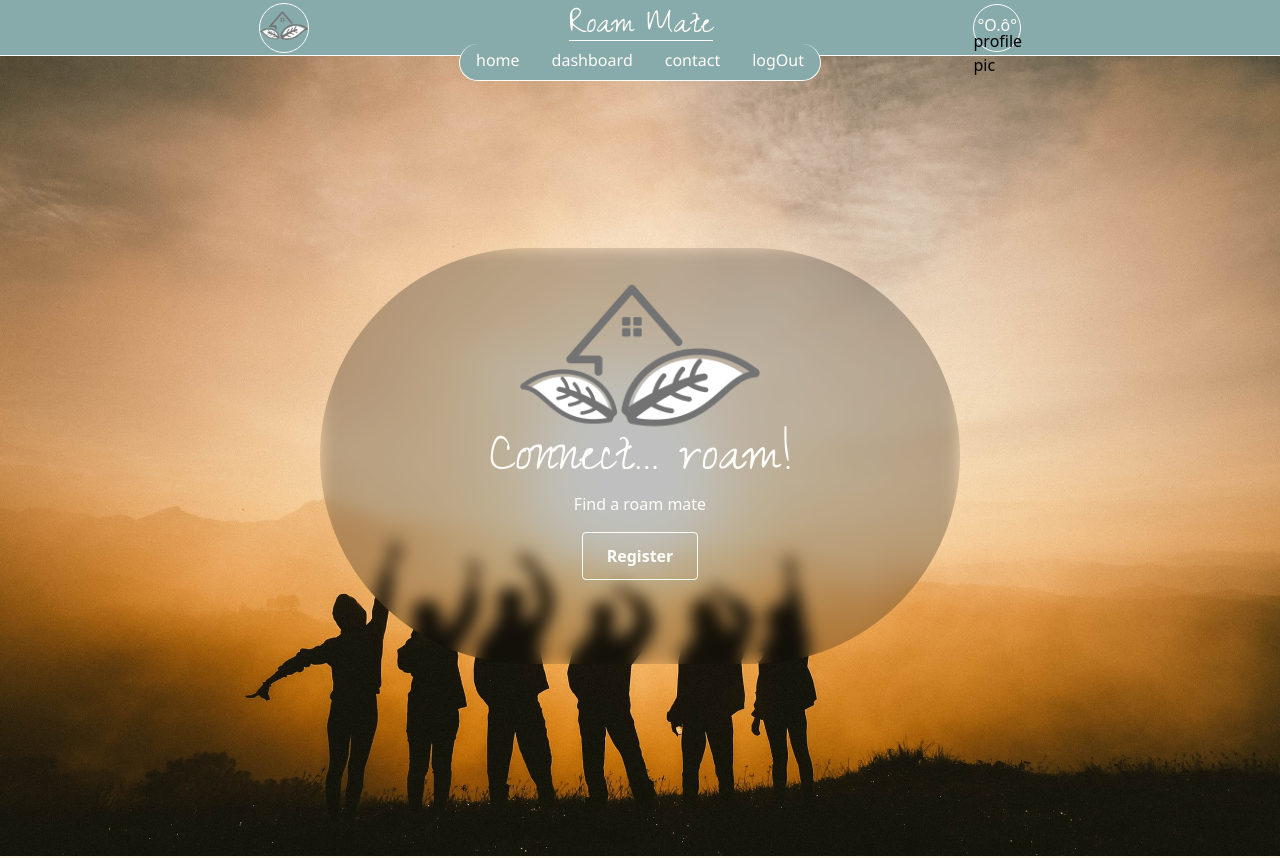
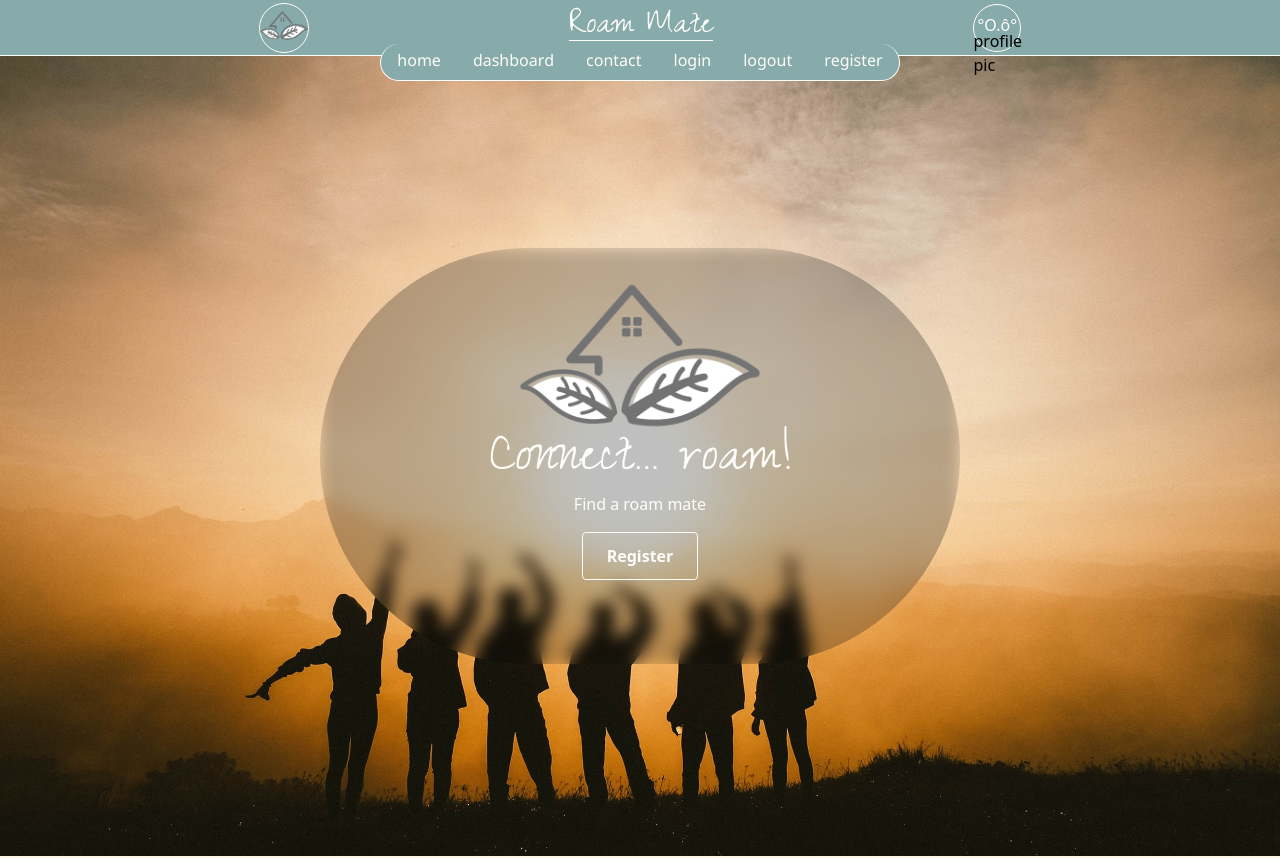
Before and after one commit to pietow/client-react, a React (Create React App) app: page / in a window 1280 px wide. Shown: the top 858 px of the page. Built offline with nearby package versions, Linux system fonts and the light colour scheme.

Commit message:
chore: connect navList with .json

```diff
--- a/src/App.js
+++ b/src/App.js
@@ -8,7 +8,6 @@ import Header from './components/Header'
 import Footer from './components/Footer'
 import Dashboard from './pages/Dashboard'
 import Login from './pages/Login'
-import HeaderLarge from './components/HeaderLarge'
 
 export default function App() {
 
@@ -21,7 +20,6 @@ export default function App() {
 
     return (
         <BrowserRouter>
-            {/* {<HeaderLarge/>} */}
             <Header toggle={toggle} setToggle={setToggle} toggleBurger={toggleBurger}/>
             <div className={toggle ? "transition duration-75 blur ease-in saturate-50" : "transition duration-50 ease-in"}>
             <Routes>
--- a/src/components/Footer/Footer.jsx
+++ b/src/components/Footer/Footer.jsx
@@ -3,13 +3,13 @@
 // import { StyleSheet, Text, View } from 'react-native'
 import React from 'react'
 import { Link } from 'react-router-dom'
-import links from '../../data/links.json'
+import linksFooter from '../../data/linksFooter.json'
 
 export default function Footer() {
     return (
         <footer className="bg-pistachio-dark pb-14 pt-4 h-14 border-t-2 border-teal-dark">
             <div className="flex md:flex-row justify-center md:mx-auto space-x-0 md:space-x-8 space-y-8 md:space-y-0 order-3 md:order-2">
-                {links.map((item) => (
+                {linksFooter.map((item) => (
                     <div className="flex flex-row" key={item.title}>
                         <div>
                             {item.links.map((link) => (
--- a/src/components/Header/lgNavList.js
+++ b/src/components/Header/lgNavList.js
@@ -1,18 +1,12 @@
 import React from 'react'
+import {Link} from 'react-router-dom'
+import linksHeader from '../../data/linksHeader.json'
 
 export default function LgNavList() {
 
-  const links = [
-    ['/', 'home'],
-    ['/dashboard', 'dashboard'],
-    ['/contact', 'contact'],
-    ['/logOut', 'logOut']
-  ]
-
-
   return (
     <ul className="flex">
-        {links.map((elem, i) => <li key={i} className="px-4 pb-2 pt-1 hover:scale-110"><a className="" href={elem[0]}>{elem[1]}</a></li>)}
+        {linksHeader.map((elem) => <li key={elem.name} className="px-4 pb-2 pt-1 hover:scale-110"><Link className="" to={elem.path}>{elem.name}</Link></li>)}
     </ul>
 
   )
--- a/src/components/HeaderLarge/HeaderLarge.jsx
+++ /dev/null
@@ -1,19 +0,0 @@
-import React from 'react'
-import Logo from '../Logo/Logo'
-import NavList from './navList.js'
-
-export default function HeaderLarge() {
-  return (
-    <header className="px-8 fixed top-0 border-b w-screen h-20 bg-teal-normal z-10 text-best-white flex flex-row justify-center items-center">
-      <a href="/" className="left-8 absolute">
-        <div className="scale-[1.3] rounded-full border border-1">
-          <Logo />
-        </div>
-      </a>
-      <h1 className='mt-4 text-7xl'>Welcome, roam mate!</h1>
-
-      <NavList />
-
-    </header>
-  )
-}
--- a/src/components/HeaderLarge/index.js
+++ /dev/null
@@ -1,3 +0,0 @@
-import HeaderLarge from './HeaderLarge'
-
-export default HeaderLarge
--- a/src/components/HeaderLarge/navList.js
+++ /dev/null
@@ -1,16 +0,0 @@
-import React, {useState} from 'react'
-
-export default function NavList() {
-
-
-
-  const links = [['/about', 'about'], ['/register', 'register'], ['/login', 'login'], ['/contact', 'contact']]
-
-  return (
-    <nav className='border w-96 bg-teal-normal py-2 px-6 rounded-full shadow-gray-dark right-8 absolute'>
-        <ul className="flex flex-row justify-between text-2xl font-noto">
-            {links.map((elem, i) => <li key={i} className="hover:scale-110"><a className="" href={elem[0]}>{elem[1]}</a></li>)}
-        </ul>
-    </nav>
-  )
-}
--- a/src/components/Piet.js
+++ b/src/components/Piet.js
@@ -24,7 +24,7 @@ export default function Piet() {
 
   return (
     <>
-      <div id="joke">{randomUser[0]["title"]}</div>
+      <div id="joke">nothing here</div>
     </>
   )
 }
--- /dev/null
+++ b/src/data/linksHeader.json
@@ -0,0 +1,26 @@
+[
+    {
+        "name": "home",
+        "path": "/"
+    },
+    {
+        "name": "dashboard",
+        "path": "/dashboard"
+    },
+    {
+        "name": "contact",
+        "path": "/contact"
+    },
+    {
+        "name": "login",
+        "path": "/login"
+    },
+    {
+        "name": "logout",
+        "path": "/logout"
+    },
+    {
+        "name": "register",
+        "path": "/register"
+    }
+]
--- a/src/pages/Admin.js
+++ /dev/null
@@ -1,21 +0,0 @@
-import React from 'react';
-import Header from '../components/Header.js';
-import Piet from '../components/Piet.js';
-
-export default function Admin() {
-  return (
-    <>
-      <Header />
-      <main className="text-center bg-teal-normal text-pistachio-normal">
-        <h1>thanks for your HELP</h1>
-        <p>current inner window width {window.innerWidth}px</p>
-      </main>
-      <Piet />
-    </>
-
-
-    // {/* <main className="flex">
-    //   <h2 className="m-10 font-semibold mx-auto text-xl ">Admin Page</h2>
-    // </main> */}
-  );
-}
```
Also changed, not shown: src/data/linksFooter.json (renamed from src/data/links.json).
